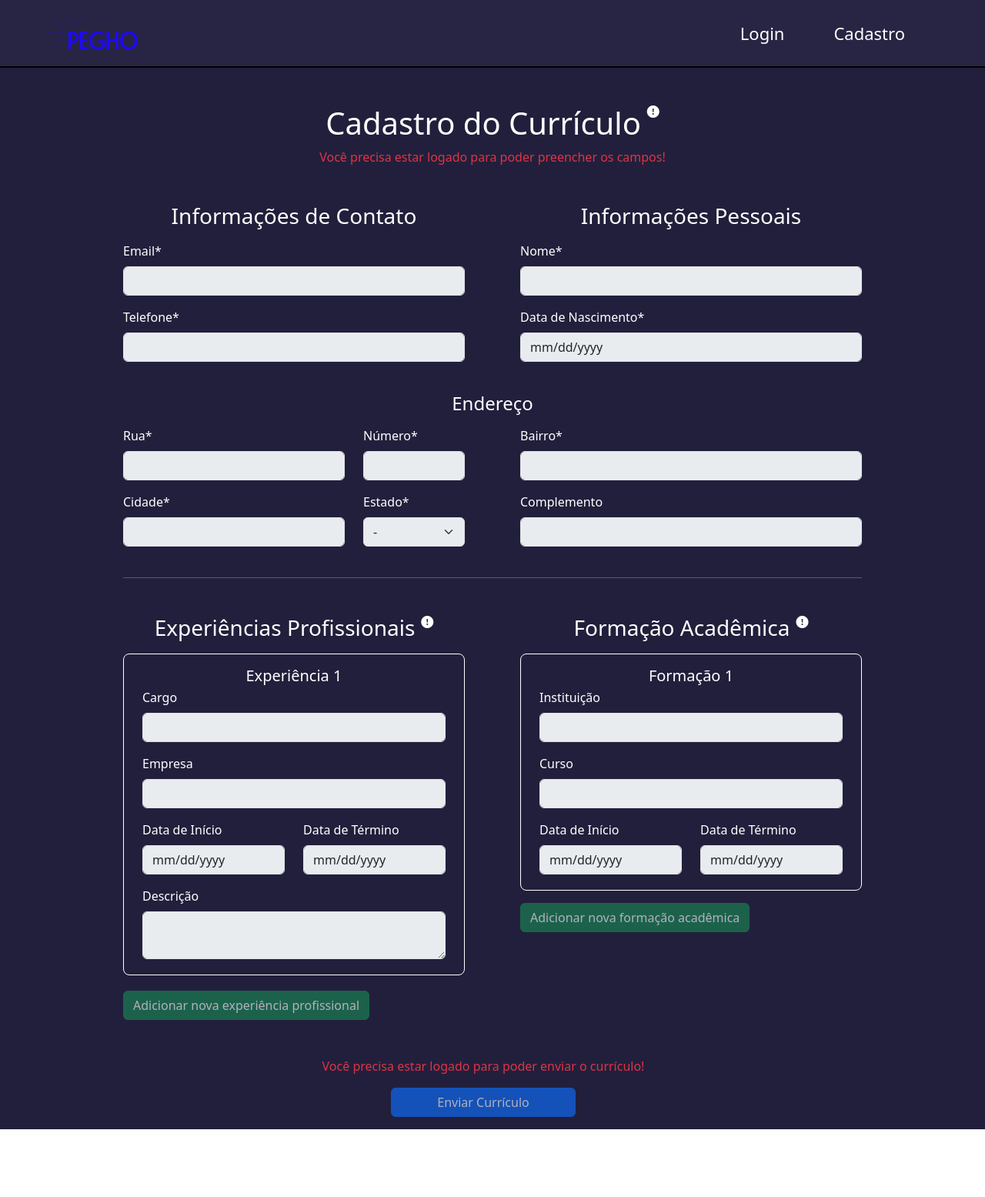
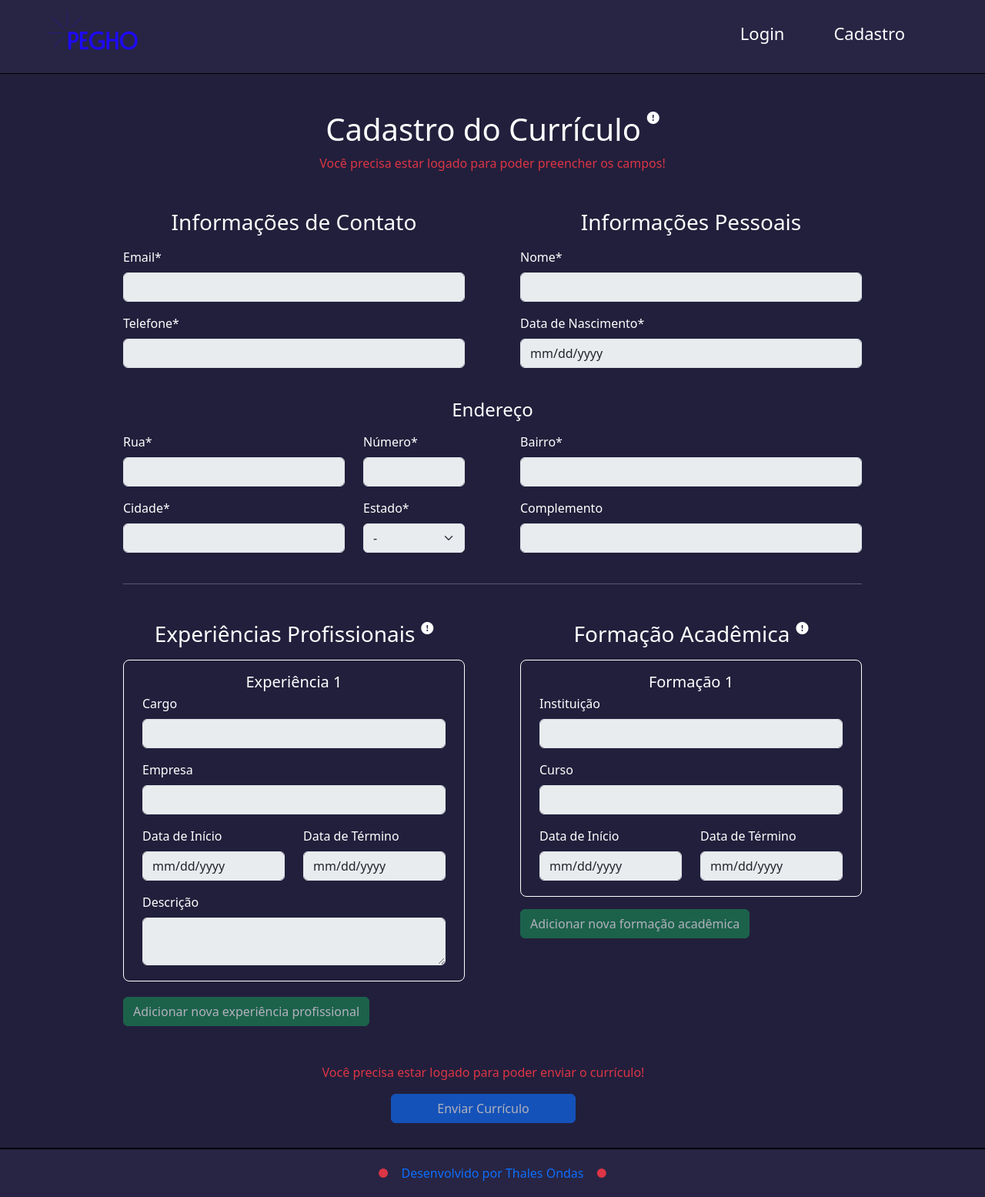
Before and after one commit to thalesondas/desafio-dev-django, a React (Create React App) app in the folder frontend/: page / in a window 1280 px wide. Shown: the whole page at 77% size. Before the commit the page ends 1467 px from the top, so only its background shows below. Built offline with nearby package versions, Linux system fonts and the light colour scheme.

Commit message:
Creating simple footer

```diff
--- a/frontend/src/App.css
+++ b/frontend/src/App.css
@@ -1,5 +1,5 @@
 main{
-  min-height: 100vh;
+  min-height: 80vh;
   background-color: #221f3c;
   color: white;
 }
--- a/frontend/src/App.jsx
+++ b/frontend/src/App.jsx
@@ -6,6 +6,7 @@ import Header from './components/Header';
 import PostForm from './components/PostForm';
 import Register from './components/Register';
 import Login from './components/Login';
+import Footer from './components/Footer';
 import 'bootstrap/dist/css/bootstrap.min.css';
 import './App.css';
 
@@ -24,6 +25,7 @@ function App() {
               <Route path="*" element={<Navigate to="/" />} />
             </Routes>
           </main>
+          <Footer />
         </BrowserRouter>
       </Provider>
     </>
--- /dev/null
+++ b/frontend/src/assets/Footer.css
@@ -0,0 +1,9 @@
+footer{
+    min-height: 8vh;
+    background-color: #282544;
+    border-top: 2px solid black;
+}
+
+footer a{
+    text-decoration: none;
+}
--- a/frontend/src/assets/Header.css
+++ b/frontend/src/assets/Header.css
@@ -1,6 +1,7 @@
 header{
+    min-height: 12vh;
     background-color: #282544;
-    border-bottom: 2px solid black;
+    border-bottom: 1px solid black;
 }
 
 header .pegho-logo{
--- /dev/null
+++ b/frontend/src/components/Footer.jsx
@@ -0,0 +1,16 @@
+import { Link } from "react-router-dom";
+import "../assets/Footer.css"
+
+const Footer = () => {
+    return(
+        <footer className="fs-6 py-3 d-flex justify-content-center align-items-center">
+            <span className="text-danger">●</span>
+            <a className="mx-3" href="https://portfolio-thalesondas.netlify.app/" target="_blank" rel="noopener noreferrer">
+                <span> Desenvolvido por Thales Ondas </span>
+            </a>
+            <span className="text-danger">●</span>
+        </footer>
+    )
+}
+
+export default Footer;
--- a/frontend/src/components/PostForm.jsx
+++ b/frontend/src/components/PostForm.jsx
@@ -630,7 +630,7 @@ const PostForm = () => {
               :
               null
             }
-            <Button type="submit" className='w-25 submit-button' disabled={!isLoggedIn}>
+            <Button type="submit" className='mb-3 w-25 submit-button' disabled={!isLoggedIn}>
               Enviar Currículo
             </Button>
           </Row>
```
